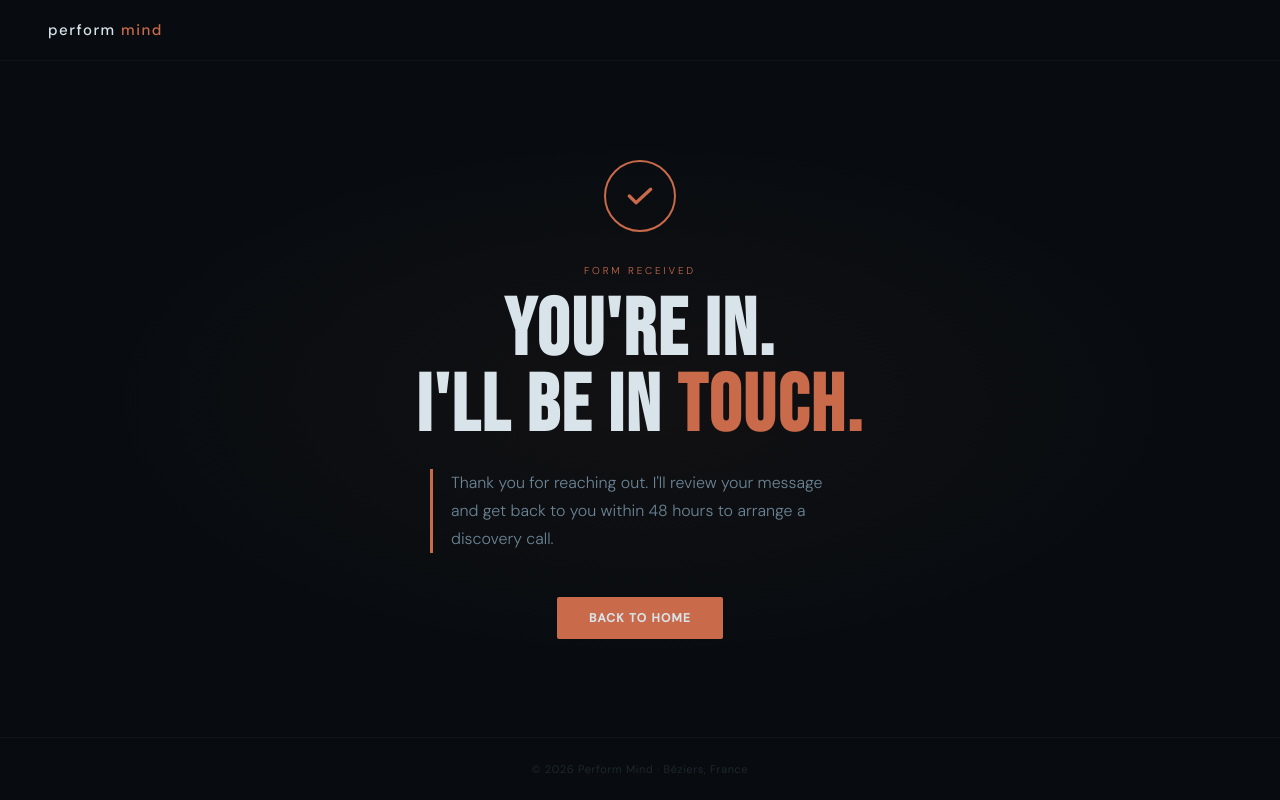
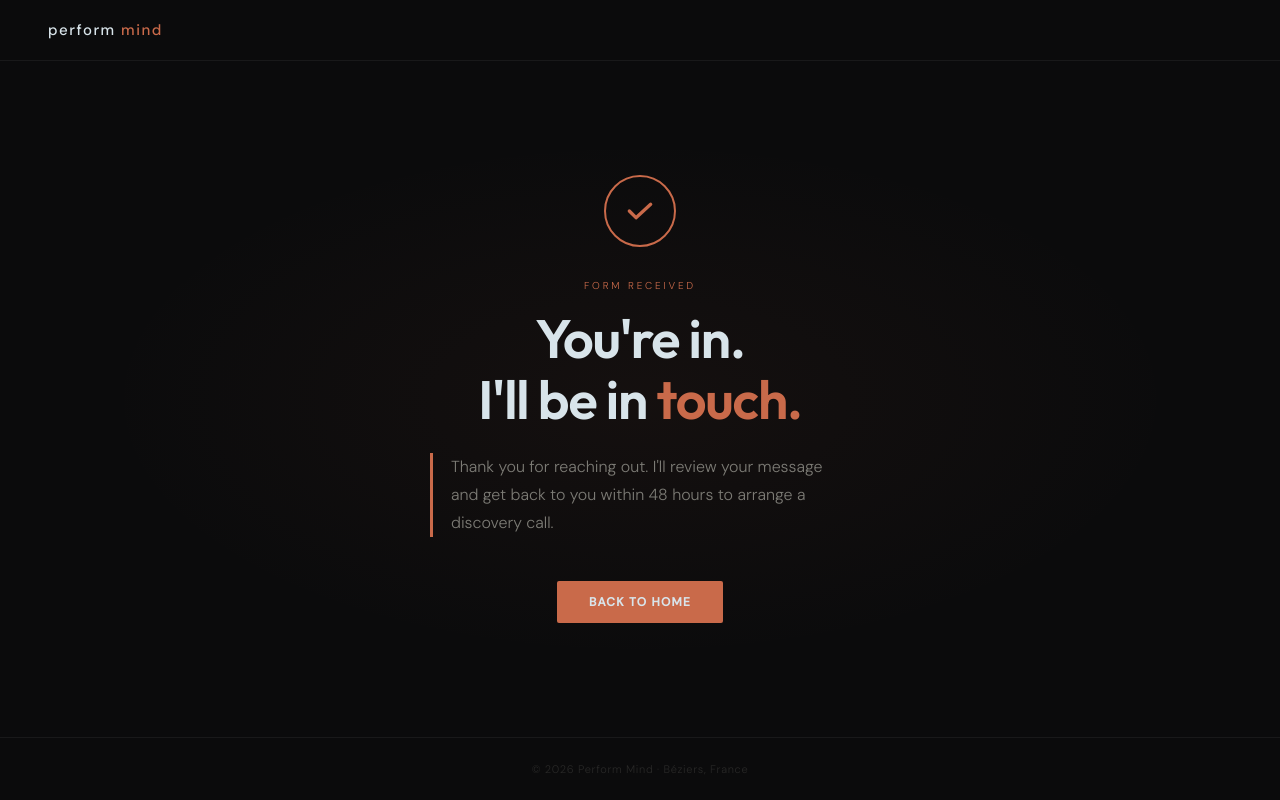
Before and after one commit to Wandile9123/Perform-Mind-Website, a plain HTML site: page thankyou.html in a window 1280 px wide. Drawn offline with Linux system fonts and the light colour scheme.

Commit message:
Update thankyou.html

```diff
--- a/thankyou.html
+++ b/thankyou.html
@@ -6,14 +6,14 @@
 <title>Message Received — Perform Mind</title>
 <link rel="preconnect" href="https://fonts.googleapis.com">
 <link rel="preconnect" href="https://fonts.gstatic.com" crossorigin>
-<link href="https://fonts.googleapis.com/css2?family=Bebas+Neue&family=DM+Sans:wght@300;400;500&family=DM+Serif+Display:ital@0;1&display=swap" rel="stylesheet">
+<link href="https://fonts.googleapis.com/css2?family=Outfit:wght@400;500;600;700&family=DM+Sans:wght@300;400;500&family=DM+Serif+Display:ital@0;1&display=swap" rel="stylesheet">
 <style>
   :root {
-    --bg:     #080C10;
-    --bg-mid: #0D1318;
-    --steel:  #1A2530;
-    --fog:    #8FA3B0;
-    --fog-soft:#6B8494;
+    --bg:     #0B0B0C;
+    --bg-mid: #111112;
+    --steel:  #1C1C1F;
+    --fog:    #9B9A94;
+    --fog-soft:#7C7B75;
     --ember:  #C96A4A;
     --white:  #D8E4EA;
   }
@@ -37,7 +37,7 @@
     align-items: center;
     justify-content: space-between;
     padding: 20px 48px;
-    border-bottom: 1px solid rgba(143,163,176,0.06);
+    border-bottom: 1px solid rgba(255,255,255,0.06);
   }
   .logo-text {
     font-family: 'DM Sans', sans-serif;
@@ -101,11 +101,12 @@
   }
 
   h1 {
-    font-family: 'Bebas Neue', sans-serif;
-    font-size: clamp(42px, 7vw, 80px);
+    font-family: 'Outfit', sans-serif;
+    font-weight: 600;
+    font-size: clamp(32px, 5vw, 54px);
     color: var(--white);
-    letter-spacing: 0.03em;
-    line-height: 0.95;
+    letter-spacing: -0.022em;
+    line-height: 1.12;
     margin-bottom: 24px;
     position: relative; z-index: 1;
     opacity: 0;
@@ -148,7 +149,7 @@
   /* ── FOOTER ── */
   footer {
     padding: 24px 48px;
-    border-top: 1px solid rgba(143,163,176,0.06);
+    border-top: 1px solid rgba(255,255,255,0.06);
     display: flex;
     justify-content: center;
   }
```
